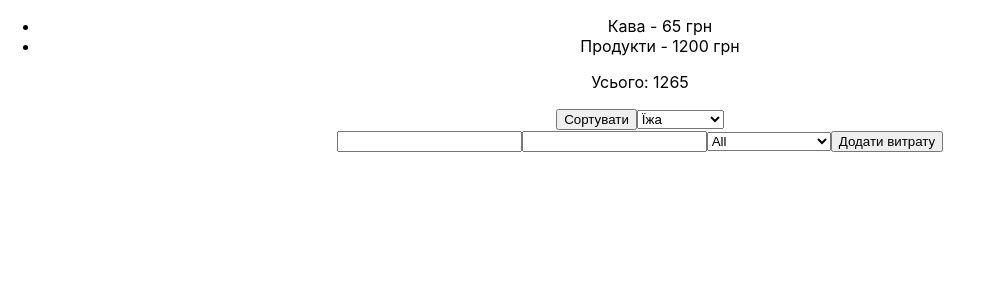
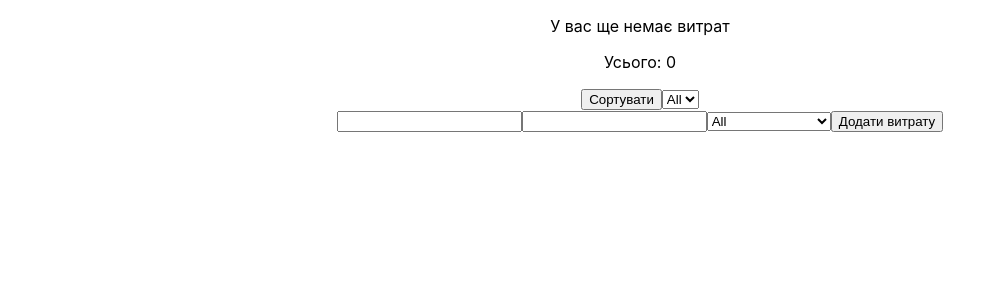
Before and after one commit to MaksimBoyko05/expensetracker, a React (Create React App) app: page / in a window 1280 px wide. Shown: the top 300 px of the page, without its empty margins (0-983 px from the left). Built offline with nearby package versions, Linux system fonts and the light colour scheme.

Commit message:
feat: Implement save and get data from localctorage

```diff
--- a/src/components/AddExpenseForm.jsx
+++ b/src/components/AddExpenseForm.jsx
@@ -10,7 +10,7 @@ function AddExpenseForm({expenses, setExpenses, categories}) {
   }
   const [data, setData] = useState(initialState)
 
-  const handleSubmit = (e) =>{
+  const handleSubmit = (e) => {
     e.preventDefault()
 
     const newExpense = {
@@ -20,26 +20,42 @@ function AddExpenseForm({expenses, setExpenses, categories}) {
         ? data.customCategory
         : data.category
     }
+    if (data.name && data.price && newExpense.category) {
       setExpenses([
         ...expenses, newExpense
       ])
       setData(initialState)
+    } else {
+      alert("Будь ласка, заповніть всі поля!")
     }
+  }
+
   return (
     <>
       <div>
         <form onSubmit={handleSubmit}>
-    <input type={"text"} value={data.name} onChange={(e) => setData({...data, name: e.target.value})}/>
-    <input type={"text"} value={data.price} onChange={(e) => setData({...data, price: e.target.value})}/>
-    <select value={data.category} onChange={(e) => setData({...data, category: e.target.value})}>
-      {categories.map(ctg =>  (
+          <input
+            type={"text"}
+            value={data.name}
+            onChange={(e) => setData({...data, name: e.target.value})}/>
+          <input
+            type={"text"}
+            value={data.price}
+            onChange={(e) => setData({...data, price: e.target.value})}/>
+          <select
+            value={data.category}
+            onChange={(e) => setData({...data, category: e.target.value})}>
+            {categories.map(ctg => (
               <option key={ctg}>{ctg}</option>
             ))}
             <option value={"custom"}>+ Створити нову</option>
           </select>
           {data.category === "custom" && (
             <>
-        <input type={"text"} value={data.customCategory} onChange={(e) => setData({...data, customCategory: e.target.value})}/>
+              <input
+                type={"text"}
+                value={data.customCategory}
+                onChange={(e) => setData({...data, customCategory: e.target.value})}/>
             </>
           )}
           <button type="submit">Додати витрату</button>
@@ -48,4 +64,5 @@ function AddExpenseForm({expenses, setExpenses, categories}) {
     </>
   );
 }
+
 export default AddExpenseForm;
--- a/src/components/ExpenseTracker.jsx
+++ b/src/components/ExpenseTracker.jsx
@@ -1,16 +1,16 @@
 import {useState, useEffect} from "react";
 import Form from "./AddExpenseForm";
 
-function ExpenseTracker (){
-  const initialExpenses = [
-    { id: 1, name: "Кава", price: 65, category: "Їжа", date: "2024-01-28" },
-    { id: 2, name: "Книга React", price: 450, category: "Навчання", date: "2024-01-25" },
-    { id: 3, name: "Кіно", price: 180, category: "Розваги", date: "2024-01-20" },
-    { id: 4, name: "Продукти", price: 1200, category: "Їжа", date: "2024-01-29" },
-    { id: 5, name: "Таксі", price: 150, category: "Транспорт", date: "2024-01-29" },
-  ];
-  const [expenses, setExpenses] = useState(initialExpenses)
-  const [selectedCategory, setSelectedCategory] = useState("Їжа")
+function ExpenseTracker() {
+  const [expenses, setExpenses] = useState(() => {
+    const savedExpenses = localStorage.getItem("expenses")
+    if (savedExpenses) {
+      return JSON.parse(savedExpenses)
+    } else {
+      return []
+    }
+  })
+  const [selectedCategory, setSelectedCategory] = useState("All")
 
   const sortExpenses = () => {
     let newExpenses = [...expenses]
@@ -19,30 +19,47 @@ function ExpenseTracker (){
 
   const filteredExpenses = selectedCategory === "All"
     ? expenses
-    : expenses.filter(item =>  item.category === selectedCategory)
+    : expenses.filter(item => item.category === selectedCategory)
 
-  const categories = ["All", ...new Set(expenses.map(exp =>(exp.category)))]
-  const totalExpense = filteredExpenses.reduce((accumulator, currentValue) =>{
-    return accumulator +  currentValue.price
+  const categories = ["All", ...new Set(expenses?.map(exp => (exp.category)))]
+  const totalExpense = filteredExpenses.reduce((accumulator, currentValue) => {
+    return accumulator + Number(currentValue.price)
   }, 0);
+  useEffect(() => {
+    try {
+      localStorage.setItem("expenses", JSON.stringify(expenses))
+    } catch (error) {
+      console.log("Error with get data", error)
+    }
+  }, [expenses]);
   return (
     <>
       <div>
+        {expenses.length === 0 ? (
+          <p>У вас ще немає витрат</p>
+        ) : (
           <ul>
-         {filteredExpenses.map(exp =>(
+            {filteredExpenses?.map(exp => (
               <li key={exp.id}>{exp.name} - {exp.price} грн</li>
             ))}
           </ul>
+        )}
         <p>Усього: {totalExpense}</p>
         <button onClick={sortExpenses}>Сортувати</button>
-        <select value={selectedCategory} onChange={(e) => setSelectedCategory(e.target.value)}>
-          {categories.map(ctg =>  (
+        <select
+          value={selectedCategory}
+          onChange={(e) => setSelectedCategory(e.target.value)}>
+          {categories.map(ctg => (
             <option key={ctg}>{ctg}</option>
           ))}
         </select>
-        <Form expenses={expenses} setExpenses={setExpenses} categories={categories}/>
+        <Form
+          expenses={expenses}
+          setExpenses={setExpenses}
+          categories={categories}/>
       </div>
     </>
   );
 }
-export default  ExpenseTracker;
+
+export default ExpenseTracker;
```
Lines whose indentation alone changed are shown as unchanged.
